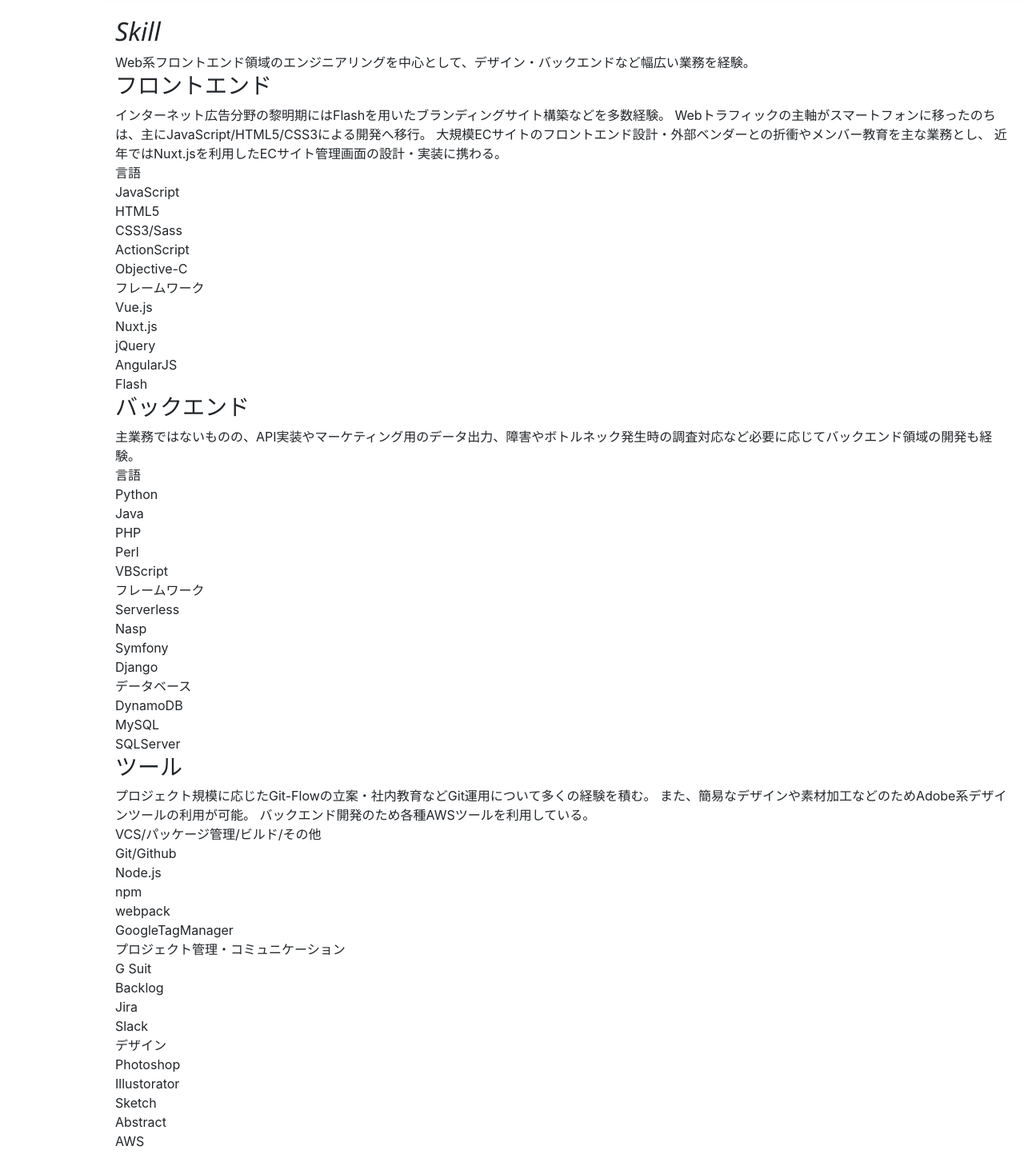
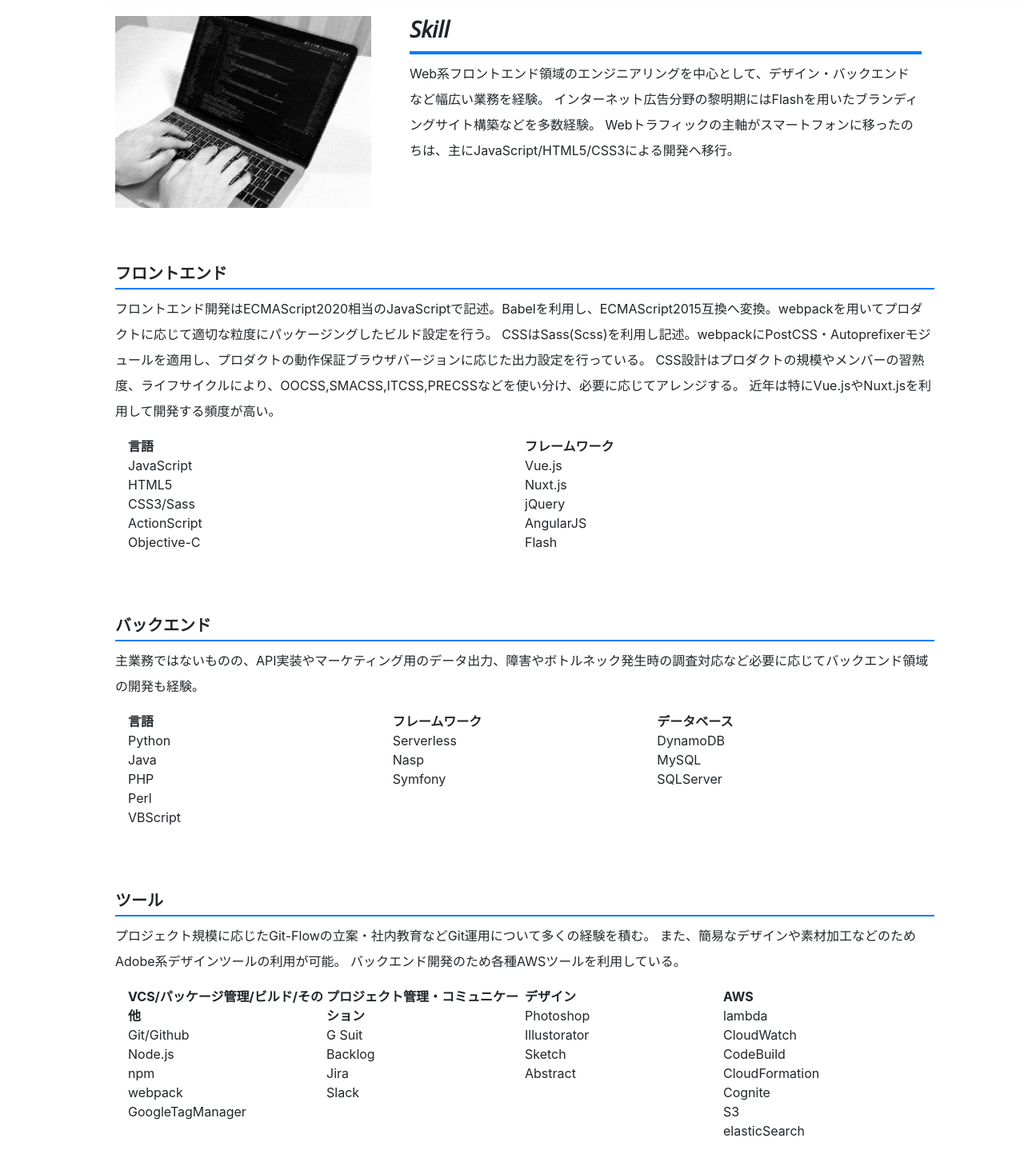
Before and after one commit to kuro-rock/portfolio-dev, a Nuxt app: page /skill in a window 1280 px wide. Shown: the part 60-1503 px from the top of the page at 80% size. Built offline with nearby package versions, Linux system fonts and the light colour scheme.

Commit message:
modify: pages -> skill

```diff
--- a/pages/skill/index.vue
+++ b/pages/skill/index.vue
@@ -1,18 +1,31 @@
 <template>
   <main class="l-main">
-    <h2>Skill</h2>
+    <article class="bl-article">
+      <section class="bl-section">
+        <div class="bl-media">
+          <figure class="bl-media-img">
+            <img src="~/assets/images/skill-frontend.jpg" alt="skill" />
+          </figure>
+          <div class="bl-media-body">
+            <h2 class="el-heading2">Skill</h2>
             <p>
               Web系フロントエンド領域のエンジニアリングを中心として、デザイン・バックエンドなど幅広い業務を経験。
-    </p>
-
-    <h3>フロントエンド</h3>
-    <p>
               インターネット広告分野の黎明期にはFlashを用いたブランディングサイト構築などを多数経験。
               Webトラフィックの主軸がスマートフォンに移ったのちは、主にJavaScript/HTML5/CSS3による開発へ移行。
-      大規模ECサイトのフロントエンド設計・外部ベンダーとの折衝やメンバー教育を主な業務とし、
-      近年ではNuxt.jsを利用したECサイト管理画面の設計・実装に携わる。
             </p>
-    <div>
+          </div>
+        </div>
+      </section>
+
+      <section class="bl-section">
+        <h3 class="el-heading3">フロントエンド</h3>
+        <p>
+          フロントエンド開発はECMAScript2020相当のJavaScriptで記述。Babelを利用し、ECMAScript2015互換へ変換。webpackを用いてプロダクトに応じて適切な粒度にパッケージングしたビルド設定を行う。
+          CSSはSass(Scss)を利用し記述。webpackにPostCSS・Autoprefixerモジュールを適用し、プロダクトの動作保証ブラウザバージョンに応じた出力設定を行っている。
+          CSS設計はプロダクトの規模やメンバーの習熟度、ライフサイクルにより、OOCSS,SMACSS,ITCSS,PRECSSなどを使い分け、必要に応じてアレンジする。
+          近年は特にVue.jsやNuxt.jsを利用して開発する頻度が高い。
+        </p>
+        <div class="bl-description">
           <dl>
             <dt>言語</dt>
             <dd>JavaScript</dd>
@@ -30,12 +43,14 @@
             <dd>Flash</dd>
           </dl>
         </div>
+      </section>
 
-    <h3>バックエンド</h3>
+      <section class="bl-section">
+        <h3 class="el-heading3">バックエンド</h3>
         <p>
           主業務ではないものの、API実装やマーケティング用のデータ出力、障害やボトルネック発生時の調査対応など必要に応じてバックエンド領域の開発も経験。
         </p>
-    <div>
+        <div class="bl-description">
           <dl>
             <dt>言語</dt>
             <dd>Python</dd>
@@ -49,7 +64,6 @@
             <dd>Serverless</dd>
             <dd>Nasp</dd>
             <dd>Symfony</dd>
-        <dd>Django</dd>
           </dl>
           <dl>
             <dt>データベース</dt>
@@ -58,14 +72,16 @@
             <dd>SQLServer</dd>
           </dl>
         </div>
+      </section>
 
-    <h3>ツール</h3>
+      <section class="bl-section">
+        <h3 class="el-heading3">ツール</h3>
         <p>
           プロジェクト規模に応じたGit-Flowの立案・社内教育などGit運用について多くの経験を積む。
           また、簡易なデザインや素材加工などのためAdobe系デザインツールの利用が可能。
           バックエンド開発のため各種AWSツールを利用している。
         </p>
-    <div>
+        <div class="bl-description">
           <dl>
             <dt>VCS/パッケージ管理/ビルド/その他</dt>
             <dd>Git/Github</dd>
@@ -99,6 +115,11 @@
             <dd>elasticSearch</dd>
           </dl>
         </div>
+        <footer class="hp-txt-center">
+          <nuxt-link to="/" class="el-link-more">もどる</nuxt-link>
+        </footer>
+      </section>
+    </article>
   </main>
 </template>
 
```
Lines whose indentation alone changed are shown as unchanged.
